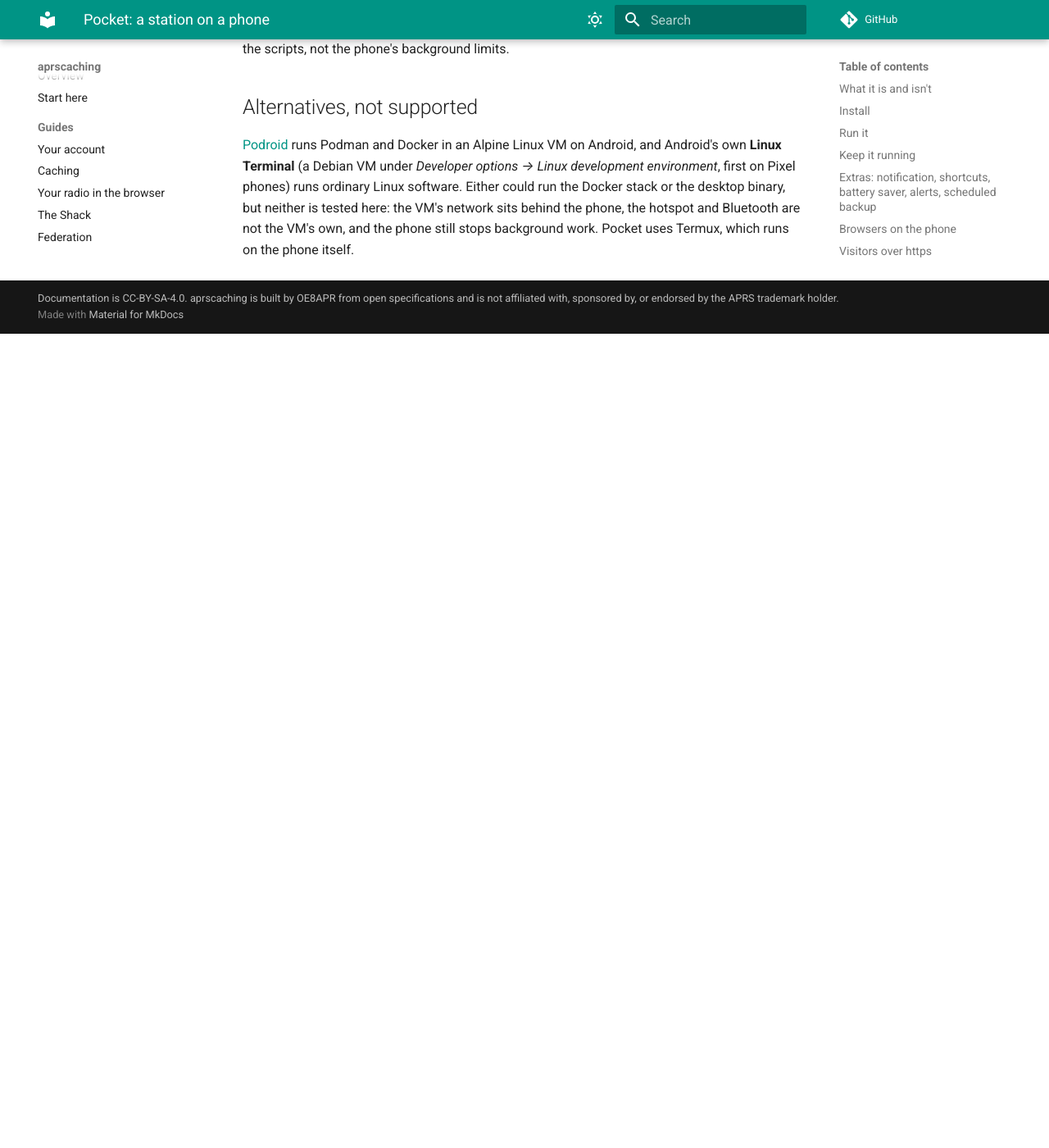
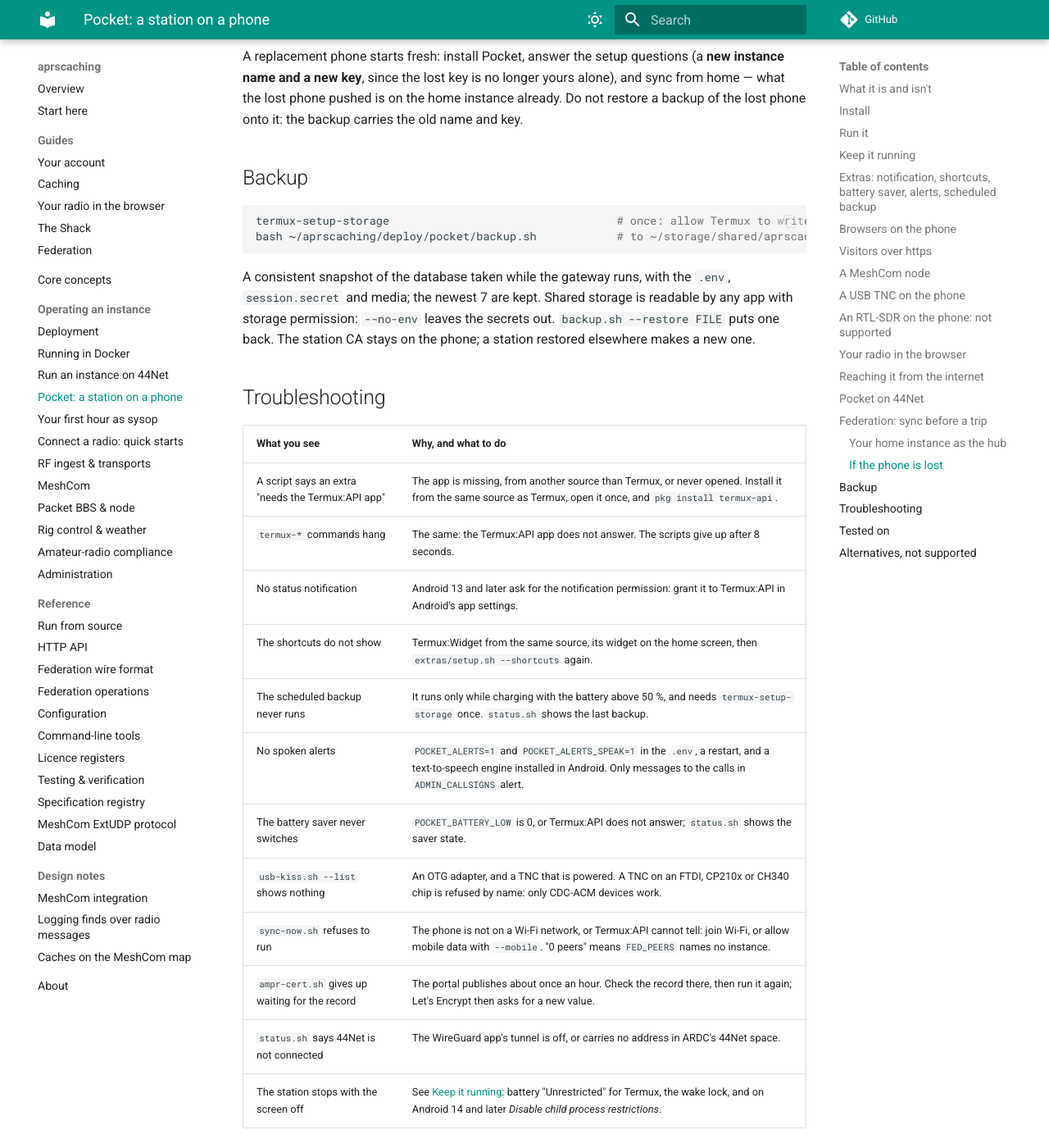
Before and after one commit to apachler/aprscaching, an MkDocs documentation site: the page built from docs/operate/pocket.md, in a window 1280 px wide and 1400 px high, scrolled down 12526 px. Shown: the whole window at 82% size. Built offline with MkDocs 1.6.1 and Material for MkDocs 9.7.7, drawn with Linux system fonts in a browser that asks for light colours; comment, search, counter and statistics services are not loaded; before the commit the page ends 12933 px from its top, so only the background shows below that; some of the changed text lies outside the part shown.

Commit message:
docs(pocket): extras at a glance, troubleshooting, and the backlog (#120)
PKX-09: the Extras section lists every extra with its script, what it
needs and where it is documented; a troubleshooting table covers the
common failures of each; TODO.md marks the Pocket extras done and adds
the per-host 44Net records item, held back until 44net peers count by
their verified call in the corroboration quorum.

Signed-off-by: Andreas Pachler <apachler@paan-systems.com>

```diff
--- a/docs/operate/pocket.md
+++ b/docs/operate/pocket.md
@@ -106,11 +106,27 @@
 
 | Add-on | Gives the station |
 |---|---|
-| **Termux:API** (the app and `pkg install termux-api`) | a status notification, the battery saver, field alerts, the battery and Wi-Fi lines in `status.sh`, the scheduled backup |
+| **Termux:API** (the app and `pkg install termux-api`) | a status notification, the battery saver, field alerts, the battery and Wi-Fi lines in `status.sh`, the scheduled backup, the setup questions as dialogs, a USB TNC, the Wi-Fi check before a sync |
 | **Termux:Widget** | home-screen shortcuts |
 | **Termux:Boot** | start at boot ([above](#keep-it-running)) |
 
 Without an add-on, the scripts print one line saying what to install and work as before.
+
+Every extra at a glance; the ones started by `start.sh` run in their own tmux window:
+
+| Extra | Script | Needs | Where |
+|---|---|---|---|
+| Setup questions | `wizard.sh` | Termux:API for dialogs, else the terminal | [Install](#install) |
+| Status notification | `extras/notify.sh` (`start.sh` runs it) | Termux:API | below |
+| Home-screen shortcuts | `extras/setup.sh --shortcuts` | Termux:Widget | below |
+| Battery saver | `extras/battery.sh` (`start.sh` runs it) | Termux:API | below |
+| Field alerts | `extras/alerts.sh` (`POCKET_ALERTS=1`) | Termux:API | below |
+| Scheduled backup | `extras/setup.sh --scheduled-backup` | Termux:API | below |
+| A USB KISS TNC | `extras/usb-kiss.sh` (`start.sh` runs it) | Termux:API, `python`, `libusb`, a CDC-ACM TNC | [A USB TNC on the phone](#a-usb-tnc-on-the-phone) |
+| Sync before a trip | `extras/sync-now.sh` | Termux:API to tell Wi-Fi from mobile data | [Federation](#federation-sync-before-a-trip) |
+| Your home instance as the hub | `wizard.sh` | the home instance's submit secret | [Your home instance as the hub](#your-home-instance-as-the-hub) |
+| https on the ampr.org name | `extras/ampr-cert.sh` | `lego`, 44Net | [Pocket on 44Net](#pocket-on-44net) |
+| An RTL-SDR | — | not supported | [An RTL-SDR on the phone](#an-rtl-sdr-on-the-phone-not-supported) |
 
 - **Status notification.** With Termux:API, `start.sh` keeps one ongoing notification current every
   minute: running or stopped, the stations heard in the last hour, when the MeshCom node was last heard,
@@ -118,7 +134,7 @@
   it opens the map. It reads the gateway's `/api/admin/station-status` with the station's `OPERATOR_SECRET`.
   `stop.sh` removes it.
 - **Shortcuts.** `bash ~/aprscaching/deploy/pocket/extras/setup.sh --shortcuts` puts **Status**, **Start**,
-  **Stop**, **Open map** and **Backup** into `~/.shortcuts/`; add the Termux:Widget widget to the home
+  **Stop**, **Open map**, **Backup** and **Sync before trip** into `~/.shortcuts/`; add the Termux:Widget widget to the home
   screen to tap them. Status opens a terminal with `status.sh`; the others run in the background and report
   with a short toast.
 - **Battery saver.** With Termux:API, `start.sh` also watches the battery. Below `POCKET_BATTERY_LOW`
@@ -424,6 +440,23 @@
 leaves the secrets out. `backup.sh --restore FILE` puts one back. The station CA stays on the phone; a station
 restored elsewhere makes a new one.
 
+## Troubleshooting
+
+| What you see | Why, and what to do |
+|---|---|
+| A script says an extra "needs the Termux:API app" | The app is missing, from another source than Termux, or never opened. Install it from the same source as Termux, open it once, and `pkg install termux-api`. |
+| `termux-*` commands hang | The same: the Termux:API app does not answer. The scripts give up after 8 seconds. |
+| No status notification | Android 13 and later ask for the notification permission: grant it to Termux:API in Android's app settings. |
+| The shortcuts do not show | Termux:Widget from the same source, its widget on the home screen, then `extras/setup.sh --shortcuts` again. |
+| The scheduled backup never runs | It runs only while charging with the battery above 50 %, and needs `termux-setup-storage` once. `status.sh` shows the last backup. |
+| No spoken alerts | `POCKET_ALERTS=1` and `POCKET_ALERTS_SPEAK=1` in the `.env`, a restart, and a text-to-speech engine installed in Android. Only messages to the calls in `ADMIN_CALLSIGNS` alert. |
+| The battery saver never switches | `POCKET_BATTERY_LOW` is 0, or Termux:API does not answer; `status.sh` shows the saver state. |
+| `usb-kiss.sh --list` shows nothing | An OTG adapter, and a TNC that is powered. A TNC on an FTDI, CP210x or CH340 chip is refused by name: only CDC-ACM devices work. |
+| `sync-now.sh` refuses to run | The phone is not on a Wi-Fi network, or Termux:API cannot tell: join Wi-Fi, or allow mobile data with `--mobile`. "0 peers" means `FED_PEERS` names no instance. |
+| `ampr-cert.sh` gives up waiting for the record | The portal publishes about once an hour. Check the record there, then run it again; Let's Encrypt then asks for a new value. |
+| `status.sh` says 44Net is not connected | The WireGuard app's tunnel is off, or carries no address in ARDC's 44Net space. |
+| The station stops with the screen off | See [Keep it running](#keep-it-running): battery "Unrestricted" for Termux, the wake lock, and on Android 14 and later *Disable child process restrictions*. |
+
 ## Tested on
 
 | Phone | Android | Termux | Node | Result |
```
Also changed, not shown: TODO.md (+8 -0 lines).
